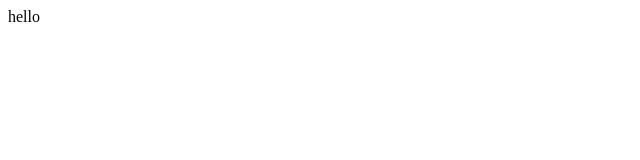
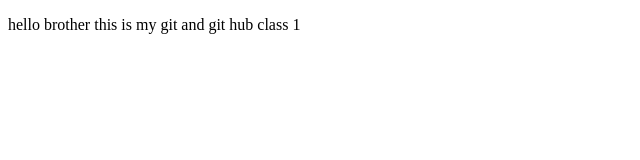
Before and after one commit to muhammadafzkamil/git-learning, a plain HTML site: page index.html in a window 1280 px wide. Shown: the whole page, without its empty margins (0-640 px from the left). Drawn offline with Linux system fonts and the light colour scheme.

Commit message:
added p tag

```diff
--- a/index.html
+++ b/index.html
@@ -6,6 +6,6 @@
     <title>Document</title>
 </head>
 <body>
-    hello
+    <p>hello brother this is my git and git hub class 1</p>
 </body>
 </html>
```
